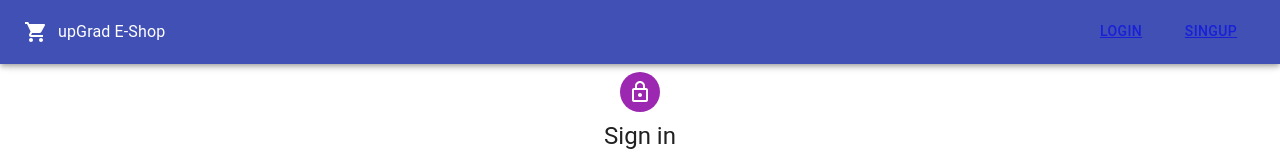
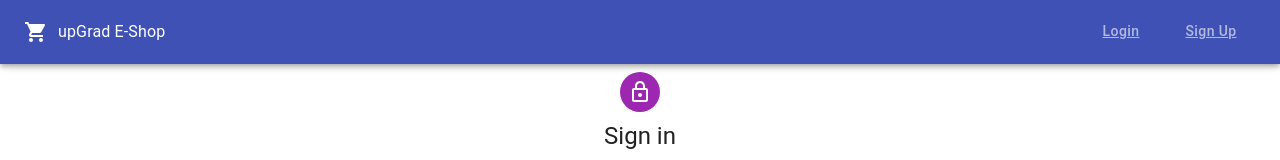
Before and after one commit to VasuKaushik7/Eshop, a React (Create React App) app: page / in a window 1280 px wide. Shown: the top 160 px of the page. Built offline with nearby package versions, Linux system fonts and the light colour scheme.

Commit message:
changes according to grading

```diff
--- a/src/components/navigationBar/navigation.js
+++ b/src/components/navigationBar/navigation.js
@@ -101,21 +101,21 @@ function Navigation(props) {
     return (
         <>
 
-            <AppBar sx={{ background: "#4050b5" }}>
+            <AppBar sx={{ background: "#3f51b5" }}>
                 <Toolbar>
                     <ShoppingCartIcon />
                     <Typography sx={{ marginLeft: "10px" }}>
                         upGrad E-Shop
                     </Typography>
                     {!isLoggedIn && <Tabs sx={{ marginLeft: "auto" }} textColor="inherit">
-                    <Link to="/"><Tab sx={{ background: "#fffff", textDecoration: "underline" }} label="Login"></Tab></Link>
-                    <Link to="/signup"><Tab sx={{ background: "#fffff", textDecoration: "underline" }} label="Singup"></Tab></Link>
+                    <Link to="/"><Tab sx={{ background: "#fffff", textDecoration: "underline" , color:"white" , textTransform:"none"}} label="Login"></Tab></Link>
+                    <Link to="/signup"><Tab sx={{ background: "#fffff", textDecoration: "underline" , color:"white" , textTransform:"none"}} label="Sign Up"></Tab></Link>
                     </Tabs>
                     }
                     {
                         isLoggedIn &&
                         <>
-                         <Search  >
+                         <Search style={{"margin-left": "14%","width": "399px"}} >
                             <SearchIconWrapper>
                                 <SearchIcon />
                             </SearchIconWrapper>
```
